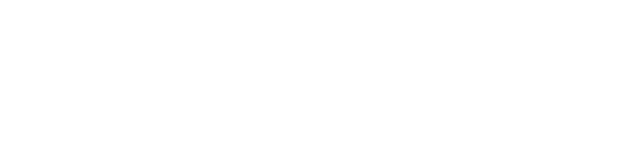
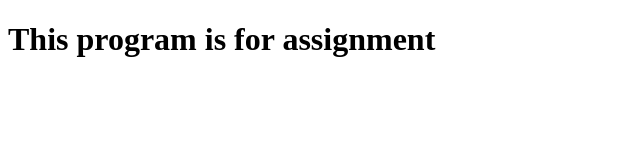
Before and after one commit to ShoronTorofdar/Assignment-01, a plain HTML site: page index.html in a window 1280 px wide. Shown: the whole page, without its empty margins (0-640 px from the left). Drawn offline with Linux system fonts and the light colour scheme.

Commit message:
Update index.html

```diff
--- a/index.html
+++ b/index.html
@@ -8,6 +8,6 @@
   <link rel="stylesheet" href="style.css">
 </head>
 <body>
-
+  <h1>This program is for assignment</h1>
 </body>
 </html>
```
